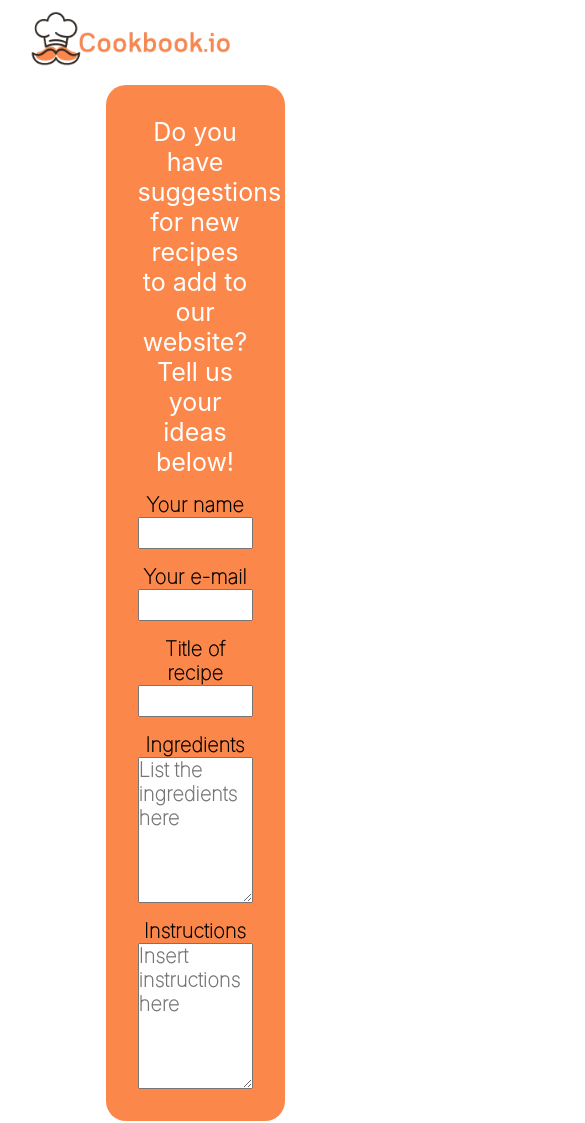
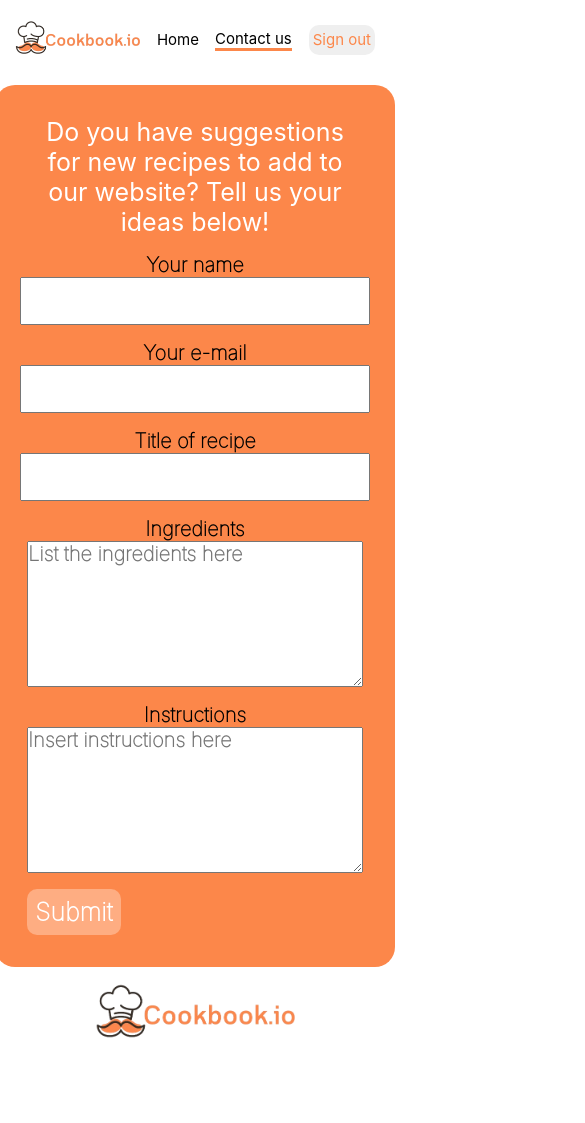
Before and after one commit to heda024/Cookbook, a website built with webpack: page dist/contact.html in a window 390 px wide. Shown: the top 1123 px of the page, 585 px wide, since content can reach past the window. After the commit the page ends 1047 px from the top, so only its background shows below. Built offline with nearby package versions, Linux system fonts and the light colour scheme; some packages are replaced by stand-ins of ours.

Commit message:
make contact page responsive

```diff
--- a/src/script/homepage.js
+++ b/src/script/homepage.js
@@ -4,30 +4,32 @@ const signOutBtn = document.querySelector('.sign-out-btn')
 const categoryButtons = document.querySelectorAll('.category-button');
 
 // Detail elements
+const allRecipes = document.querySelector('.all-recipes')
 const searchResults = document.querySelector('.search-result')
 const mealDetailsContent = document.querySelector('.meal-details-content')
 const recipeCloseBtn = document.querySelector('.close-details')
 const mealItem = document.querySelector('.meal-item')
 
 
-// Event listeners
+// Event listener sign out
 signOutBtn.addEventListener('click', () => {
 	window.location.href = "login.html";
 })
-
+// Event listener search function
 searchBtn.addEventListener('click', getSearchResults)
-
+// Event listener get recipe by category
 categoryButtons.forEach(button => {
 	button.addEventListener('click', () => {
 		const category = button.getAttribute('data-category');
 		getCategoryResults(category);
 	});
 });
-
+// Event listener get recipe details
 searchResults.addEventListener('click', getMealRecipe)
-
+// Event listener close recipe details
 recipeCloseBtn.addEventListener('click', () => {
     mealDetailsContent.parentElement.classList.remove('showRecipe');})
+
 
 
 
@@ -62,8 +64,10 @@ function getSearchResults() {
 	});
 }
 
-	// Get category results
-	function getCategoryResults(category) {
+
+
+// Get category results
+function getCategoryResults(category) {
 		fetch(`https://www.themealdb.com/api/json/v1/1/filter.php?c=${category}`)
 			.then(response => response.json())
 			.then(data => {
@@ -91,8 +95,8 @@ function getSearchResults() {
 	}
 
 
+
 // Get recipe for the chosen meal
-
 function getMealRecipe(e){
 	e.preventDefault();
 	if(e.target.classList.contains('meal-name-button')){
@@ -106,7 +110,7 @@ function getMealRecipe(e){
 	};
 }
 
-// Create modal
+// Create modal for getting recipe
 function mealRecipeModal(meal){
 	console.log(meal);
 	meal = meal[0];
--- a/src/style/contact.css
+++ b/src/style/contact.css
@@ -7,14 +7,19 @@
 	display: flex;
 	justify-content: center;
 	padding: 1rem;
+	width: 100%;
 
 }
 .idea-form{
 	display: flex;
 	flex-direction: column;
-	width: 50%;
+	width: 100%;
+	max-width: 700px;
+	min-width: 400px;
+	height: auto;
 	gap: 1rem;
 	text-align: center;
+	justify-content: center;
 	padding: 2rem;
 	background-color: var(--main-orange);
 	border-radius: 20px;
@@ -29,6 +34,12 @@
 .input{
 	display: flex;
 	flex-direction: column;
+	justify-content: center;
+	align-items: center;
+}
+.input-box{
+	display: flex;
+	flex-direction: column;
 }
 
 label{
@@ -36,7 +47,9 @@ label{
 }
 
 input{
-	height: 2rem;
+	width: 70%;
+	min-width: 350px;
+	height: 3rem;
 	font-size: 20px;
 }
 
@@ -48,3 +61,29 @@ textarea{
 	font-size: 20px;
 	margin-left: 10px;
 }
+
+.submit-button{
+	width: fit-content;
+	padding: 0.5rem;
+	font-weight: 600;
+	font-size: 25px;
+	color: white;
+	background: none;
+	background-color: var(--alternative-orange);
+	border: none;
+	border-radius: 10px;
+	cursor: pointer;
+}
+.submit-button:hover{
+	border: 2px solid white;
+	background-color: var(--main-orange);
+	color: white;
+}
+
+@media screen and (min-width: 600px) and (max-width: 1025px){
+
+}
+
+@media screen and (max-width: 599px){
+
+}
--- a/src/style/homepage.css
+++ b/src/style/homepage.css
@@ -79,28 +79,34 @@ input{
 }
 
 /* Category buttons */
-
+.category-title{
+	display: flex;
+	justify-content: center;
+	padding: 1rem;
+	font-size: 25px;
+}
 .recipe-categories{
 	display: flex;
 	justify-content: center;
 	gap: 120px;
 	padding: 2rem;
+	background-color: var(--alternative-orange);
 }
 
 .category-button{
-	font-size: 20px;
+	font-size: 25px;
+	font-weight: 600;
 	background: none;
 	border: none;
 	cursor: pointer;
 	font-family: 'inter';
-	color: var(--dark-grey);
+	color: white;
 }
 .category-button:hover{
 	color: var(--main-orange);
 }
 .category-button:focus{
-	border-bottom: 2px solid var(--main-orange);
-	color: var(--main-orange);
+	border-bottom: 4px solid var(--main-orange);
 }
 
 
@@ -130,6 +136,7 @@ input{
 	gap: 2rem;
 	padding-left: 2rem;
 	padding-right: 2rem;
+	margin-top: 2rem;
 }
 
 .meal-item{
--- a/src/style/index.css
+++ b/src/style/index.css
@@ -21,7 +21,7 @@ nav{
 	flex-direction: row;
 	justify-content: space-between;
 	align-items: center;
-	gap: 400px;
+
 	margin-top: 10px;
 }
 
@@ -45,7 +45,7 @@ a img{
 .navigation a{
 	font-family: 'inter';
 	flex-basis: 50%;
-	color: var(--light-grey);
+	color: black;
 	font-size: 20px;
 	width: fit-content;
 	white-space: nowrap;
@@ -69,9 +69,10 @@ a img{
 	border: none;
 	border-radius: 10px;
 	height: 30px;
-	width: 80px;
-	font-size: 15px;
-	font-family: inter;
+	width: fit-content;
+	font-size: 20px;
+	padding: 1rem;
+	font-family: 'inter';
 	margin-right: 15px;
 	cursor: pointer;
 	display: flex;
@@ -95,3 +96,30 @@ footer{
 footer img{
 	width: 200px;
 }
+
+@media screen and (min-width: 600px) and (max-width: 1025px){
+	a img{
+		width: 175px;
+		height: auto;
+		margin: 10px 0 0 30px;
+	}
+}
+
+@media screen and (max-width: 599px){
+	a img{
+		width: 125px;
+		height: auto;
+		margin: 5px 0 0 15px;
+	}
+
+	.navigation a{
+
+		font-size: 15px;
+
+	}
+
+	.sign-out-btn{
+		font-size: 15px;
+		padding: 0.25rem;
+	}
+}
--- a/src/style/variables.css
+++ b/src/style/variables.css
@@ -2,5 +2,5 @@
 	--light-grey: #dad7d7;
 	--dark-grey: #8d8d8d;
 	--main-orange: #FC874A;
-	--alternative-orange: #ff9e69;
+	--alternative-orange: #fead82;
 }
```
Also changed, not shown: src/style/login.css (+8 -0 lines), dist/contact.html, dist/homepage.html.
